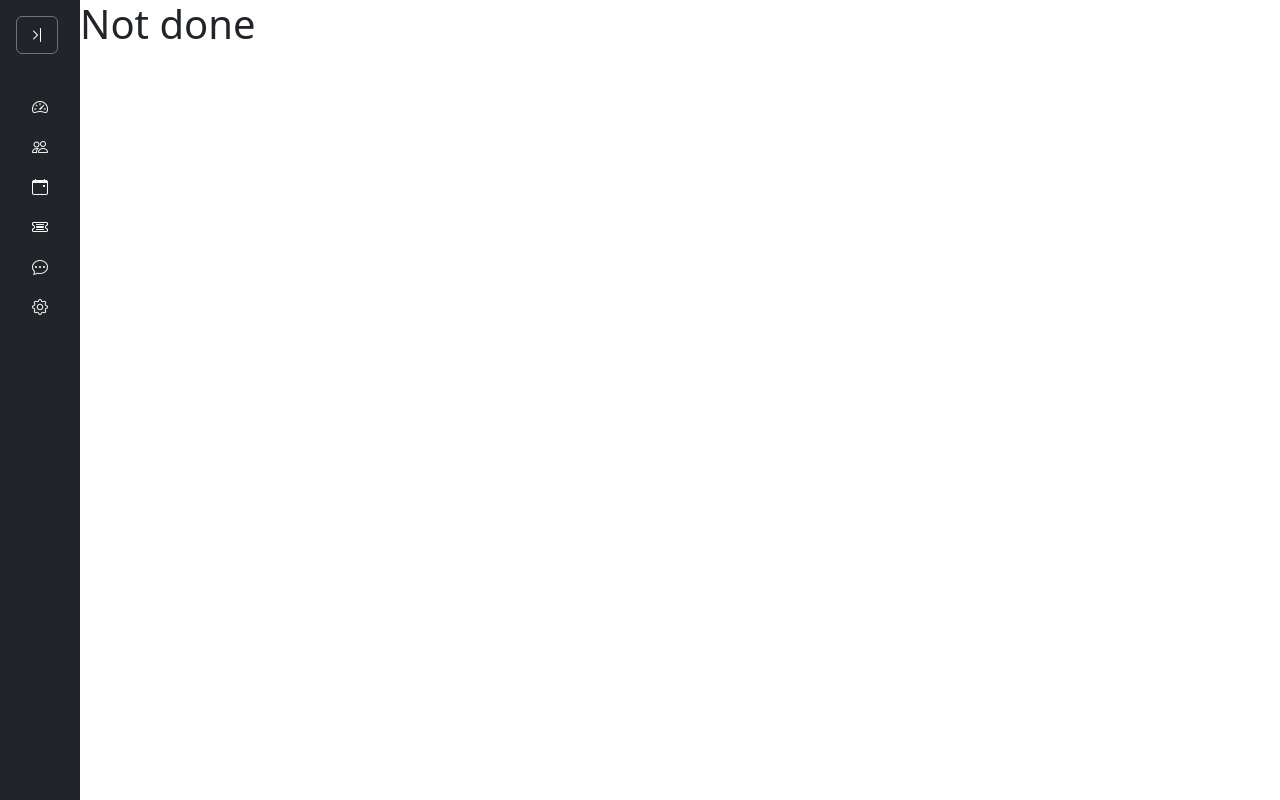
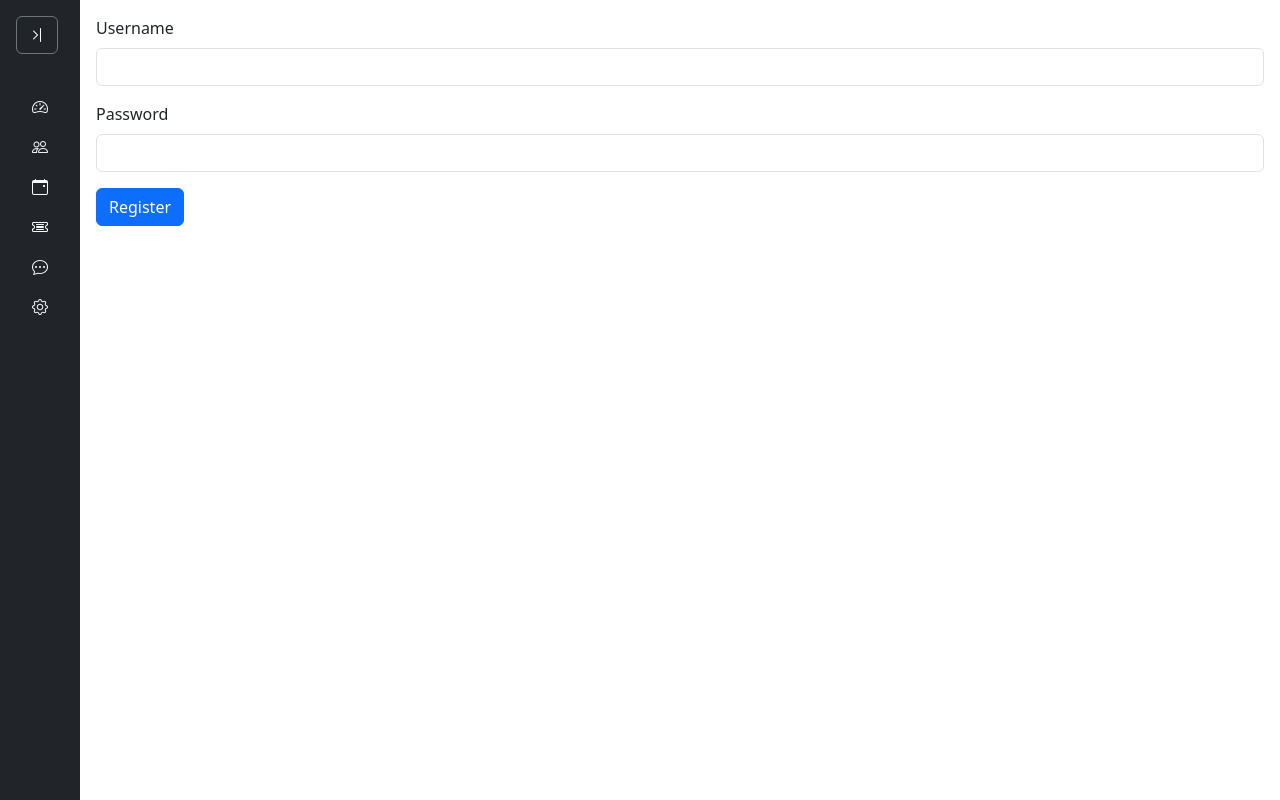
Before and after one commit to AnkurMal/ticket_test, a React (Vite) app: page /register in a window 1280 px wide. Built offline with nearby package versions, Linux system fonts and the light colour scheme.

Commit message:
Registration implemented

```diff
--- a/src/App.jsx
+++ b/src/App.jsx
@@ -4,10 +4,17 @@ import Dashboard from "./Dashboard";
 import Customers from "./Customers";
 import Login from "./Login";
 import Register from "./Register";
-import { useState } from "react";
+import { useEffect, useState } from "react";
 
 function App() {
   const [username, setUsername] = useState(null);
+
+  useEffect(() => {
+    const storedUsername = localStorage.getItem("username");
+    if (storedUsername) {
+      setUsername(storedUsername);
+    }
+  }, []);
 
   return (
     <div className="d-flex">
@@ -16,8 +23,11 @@ function App() {
         <Routes>
           <Route path="/" element={<Dashboard username={username} />} />
           <Route path="/customers" element={<Customers />} />
-          <Route path="/login" element={<Login  setUsername={setUsername} />} />
-          <Route path="/register" element={<Register />} />
+          <Route path="/login" element={<Login setUsername={setUsername} />} />
+          <Route
+            path="/register"
+            element={<Register setUsername={setUsername} />}
+          />
         </Routes>
       </div>
     </div>
--- a/src/Customers.jsx
+++ b/src/Customers.jsx
@@ -1,7 +1,5 @@
 function Customers() {
-    return (
-        <h1>Yeah for customers!</h1>
-    )
+  return <h1>Yeah for customers!</h1>;
 }
 
 export default Customers;
--- a/src/Dashboard.jsx
+++ b/src/Dashboard.jsx
@@ -1,57 +1,90 @@
 import { useState } from "react";
 import { Link } from "react-router-dom";
 
-function Dashboard({username}) {
+function Dashboard({ username }) {
   const [active, setActive] = useState(0);
 
-  const tickets = [
-    {text: "First Ticket"},
-    {text: "Second Ticket"}
-  ]
+  const tickets = [{ text: "First Ticket" }, { text: "Second Ticket" }];
 
   return (
     <div className="d-flex flex-row h-100">
-      <ul className="list-group list-group-flush border-end border-3" style={{width: '300px'}}>
+      <ul
+        className="list-group list-group-flush border-end border-3"
+        style={{ width: "300px" }}
+      >
         <div className="d-flex flex-row list-group-item justify-content-between gap-5">
           <p className="fs-3 fw-semibold m-0">My Tickets</p>
           <i className="bi bi-filter fs-2"></i>
         </div>
-        {tickets.map((ticket, index) =>
-          <TicketLink
-            key={index}
-            index={index}
-            text={ticket.text}>
-          </TicketLink>)}
+        {tickets.map((ticket, index) => (
+          <TicketLink key={index} index={index} text={ticket.text}></TicketLink>
+        ))}
       </ul>
       <div className="d-flex flex-row flex-grow-1 p-2">
         <p className="fs-3 fw-semibold">First Ticket</p>
-        {
-          username?
-            <button type="button" class="btn btn-primary align-self-start ms-auto">{username}</button> :
+        {username ? (
           <div className="dropdown ms-auto">
-              <button type="button" className="btn btn-primary dropdown-toggle" data-bs-toggle="dropdown" aria-expanded="false">
+            <button
+              type="button"
+              className="btn btn-primary dropdown-toggle"
+              data-bs-toggle="dropdown"
+              aria-expanded="false"
+            >
+              {username}
+            </button>
+            <ul className="dropdown-menu">
+              <li>
+                <a
+                  href="/"
+                  className="dropdown-item"
+                  onClick={() => localStorage.removeItem("username")}
+                >
+                  Logout
+                </a>
+              </li>
+            </ul>
+          </div>
+        ) : (
+          <div className="dropdown ms-auto">
+            <button
+              type="button"
+              className="btn btn-primary dropdown-toggle"
+              data-bs-toggle="dropdown"
+              aria-expanded="false"
+            >
               Login / Register
             </button>
             <ul className="dropdown-menu">
-                <li><Link to="/login" className="dropdown-item">Login</Link></li>
-                <li><Link to="/register" className="dropdown-item">Register</Link></li>
+              <li>
+                <Link to="/login" className="dropdown-item">
+                  Login
+                </Link>
+              </li>
+              <li>
+                <Link to="/register" className="dropdown-item">
+                  Register
+                </Link>
+              </li>
             </ul>
           </div>
-        }
+        )}
       </div>
     </div>
-  )
+  );
 
-  function TicketLink({index, text}) {
-    return(
+  function TicketLink({ index, text }) {
+    return (
       <button
         type="button"
-        className={`list-group-item list-group-item-action ${index===active && "active"}`}
-        style={{wordBreak: 'break-word'}}
-        onClick={() => setActive((active+1) % tickets.length)}>
+        className={`list-group-item list-group-item-action ${
+          index === active && "active"
+        }`}
+        style={{ wordBreak: "break-word" }}
+        onClick={() => setActive((active + 1) % tickets.length)}
+      >
         {text}
       </button>
-    )
+    );
   }
 }
 
--- a/src/Login.jsx
+++ b/src/Login.jsx
@@ -1,70 +1,15 @@
 import { useState } from "react";
 import { useNavigate } from "react-router-dom";
+import LoginInterface from "./LoginInterface";
 
-function Login({setUsername}) {
-	const [loading, setLoading] = useState(false);
-  const navigate = useNavigate();
-
-  const handleSubmit = async (event) => {
-    event.preventDefault();
-    const form = event.target;
-    const username = form.username.value;
-    const password = form.password.value;
-
-    setLoading(true);
-
-    try {
-      const response = await fetch("https://api-test-zeno.onrender.com/login", {
-        method: "POST",
-        headers: { "Content-Type": "application/json" },
-        body: JSON.stringify({ username, password }),
-      });
-
-      if (response.ok) {
-        const data = await response.json();
-        if (data.success) {
-          alert("Registration successful!");
-          form.reset();
-          setUsername(username);
-          navigate("/");
-        } else {
-          alert("Registration failed!");
-        }
-      } else {
-        const data = await response.json();
-        alert("Error: " + (data.message || "Registration failed"));
-      }
-    } catch (err) {
-      alert("Network error");
-      console.error(err);
-    } finally {
-      setLoading(false);
-    }
-  };
-
-	return (
-		<form className="p-3" onSubmit={handleSubmit}>
-			<div className="mb-3">
-				<label htmlFor="username" className="form-label">Username</label>
-				<input
-					type="text"
-					className="form-control"
-					id="username"
-					name="username"
-					aria-describedby="Username"
-					pattern="[a-zA-Z0-9_]+"
-					title="Username must contain only letters, numbers, or underscores"
-					required/>
-			</div>
-			<div className="mb-3">
-				<label htmlFor="password" className="form-label">Password</label>
-				<input type="password" className="form-control" id="password" name="password" required/>
-			</div>
-			<button type="submit" className="btn btn-primary" disabled={loading}>
-        {loading ? "Submitting..." : "Submit"}
-      </button>
-		</form>
-	)
+function Login({ setUsername }) {
+  return (
+    <LoginInterface
+      text="Login"
+      loadingText="Logging"
+      setUsername={setUsername}
+    />
+  );
 }
 
-export default Login
+export default Login;
--- /dev/null
+++ b/src/LoginInterface.jsx
@@ -0,0 +1,102 @@
+import { useState } from "react";
+import { useNavigate } from "react-router-dom";
+
+function LoginInterface({ text, loadingText, setUsername }) {
+  const [loading, setLoading] = useState(false);
+  const navigate = useNavigate();
+
+  const handleSubmit = async (event) => {
+    event.preventDefault();
+    const form = event.target;
+    const username = form.username.value;
+    const password = form.password.value;
+
+    setLoading(true);
+
+    try {
+      const response = await fetch(
+        "https://api-test-zeno.onrender.com/" + text.toLowerCase(),
+        {
+          method: "POST",
+          headers: { "Content-Type": "application/json" },
+          body: JSON.stringify({ username, password }),
+        }
+      );
+
+      if (response.ok) {
+        const data = await response.json();
+        if (text === "Login") {
+          if (data.username) {
+            if (data.password) {
+              alert("Login successful!");
+              localStorage.setItem("username", username);
+              form.reset();
+              setUsername(username);
+              navigate("/");
+            } else {
+              alert("Login failed! Wrong password.");
+            }
+          } else {
+            alert("Login failed! Account doesn't exist, register first.");
+            navigate("/register");
+          }
+        } else {
+          if (data.success) {
+            alert("Registration successful!");
+            localStorage.setItem("username", username);
+            form.reset();
+            setUsername(username);
+            navigate("/");
+          } else {
+            alert("Registration failed! Username already exists");
+          }
+        }
+      } else {
+        const data = await response.json();
+        alert("Error: " + (data.message || `${text} failed`));
+      }
+    } catch (err) {
+      alert("Network error");
+      console.error(err);
+    } finally {
+      setLoading(false);
+    }
+  };
+
+  return (
+    <form className="p-3" onSubmit={handleSubmit}>
+      <div className="mb-3">
+        <label htmlFor="username" className="form-label">
+          Username
+        </label>
+        <input
+          type="text"
+          className="form-control"
+          id="username"
+          name="username"
+          aria-describedby="Username"
+          pattern="[a-zA-Z0-9_]+"
+          title="Username must contain only letters, numbers, or underscores"
+          required
+        />
+      </div>
+      <div className="mb-3">
+        <label htmlFor="password" className="form-label">
+          Password
+        </label>
+        <input
+          type="password"
+          className="form-control"
+          id="password"
+          name="password"
+          required
+        />
+      </div>
+      <button type="submit" className="btn btn-primary" disabled={loading}>
+        {loading ? loadingText : text}
+      </button>
+    </form>
+  );
+}
+
+export default LoginInterface;
--- a/src/Register.jsx
+++ b/src/Register.jsx
@@ -1,7 +1,15 @@
-function Register() {
+import { useState } from "react";
+import { useNavigate } from "react-router-dom";
+import LoginInterface from "./LoginInterface";
+
+function Register({ setUsername }) {
   return (
-    <h1>Not done</h1>
-  )
+    <LoginInterface
+      text="Register"
+      loadingText="Registering"
+      setUsername={setUsername}
+    />
+  );
 }
 
-export default Register
+export default Register;
```
Also changed, not shown: src/Sidebar.jsx (+12 -6 lines), src/main.jsx (+9 -9 lines). Lines whose indentation alone changed are shown as unchanged.
